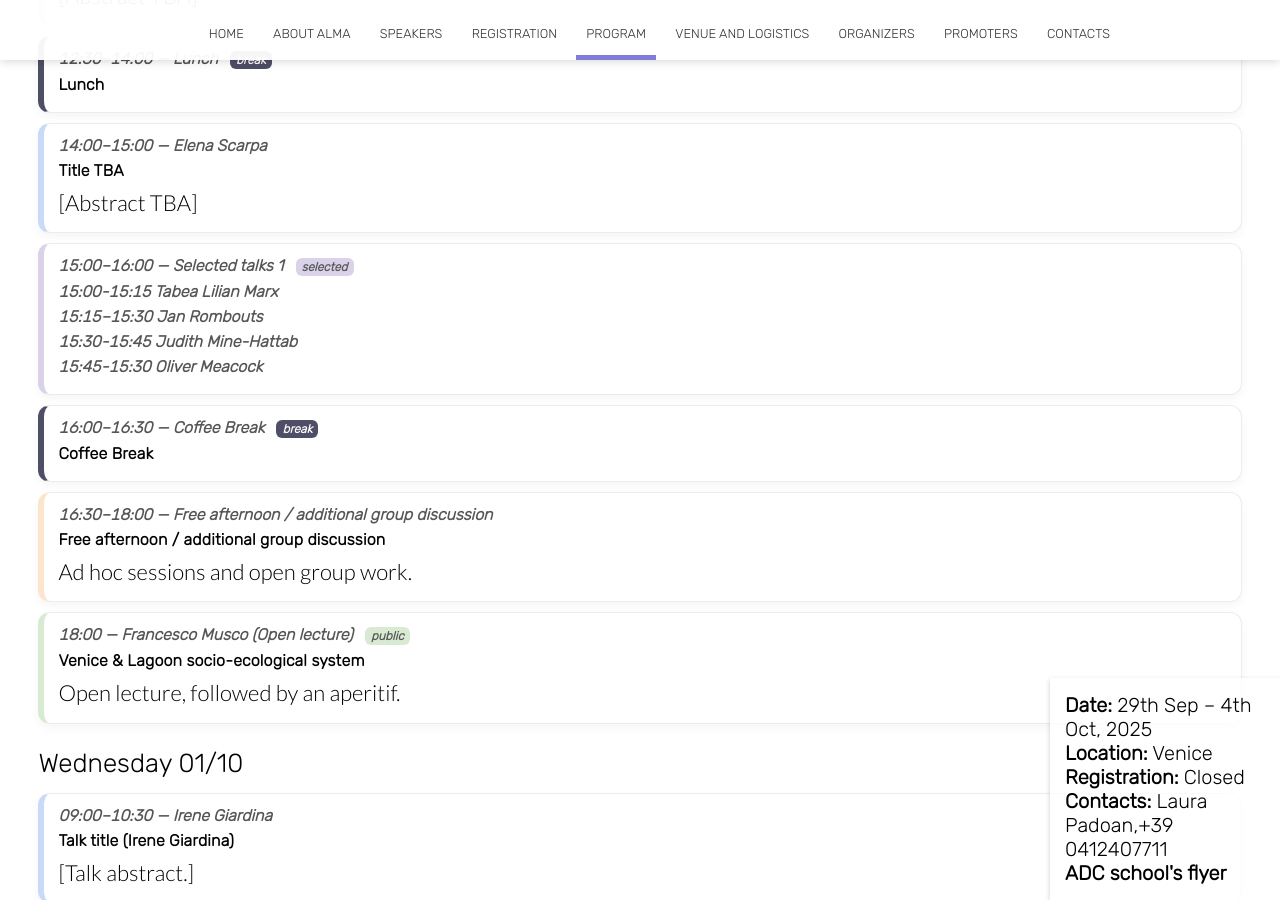
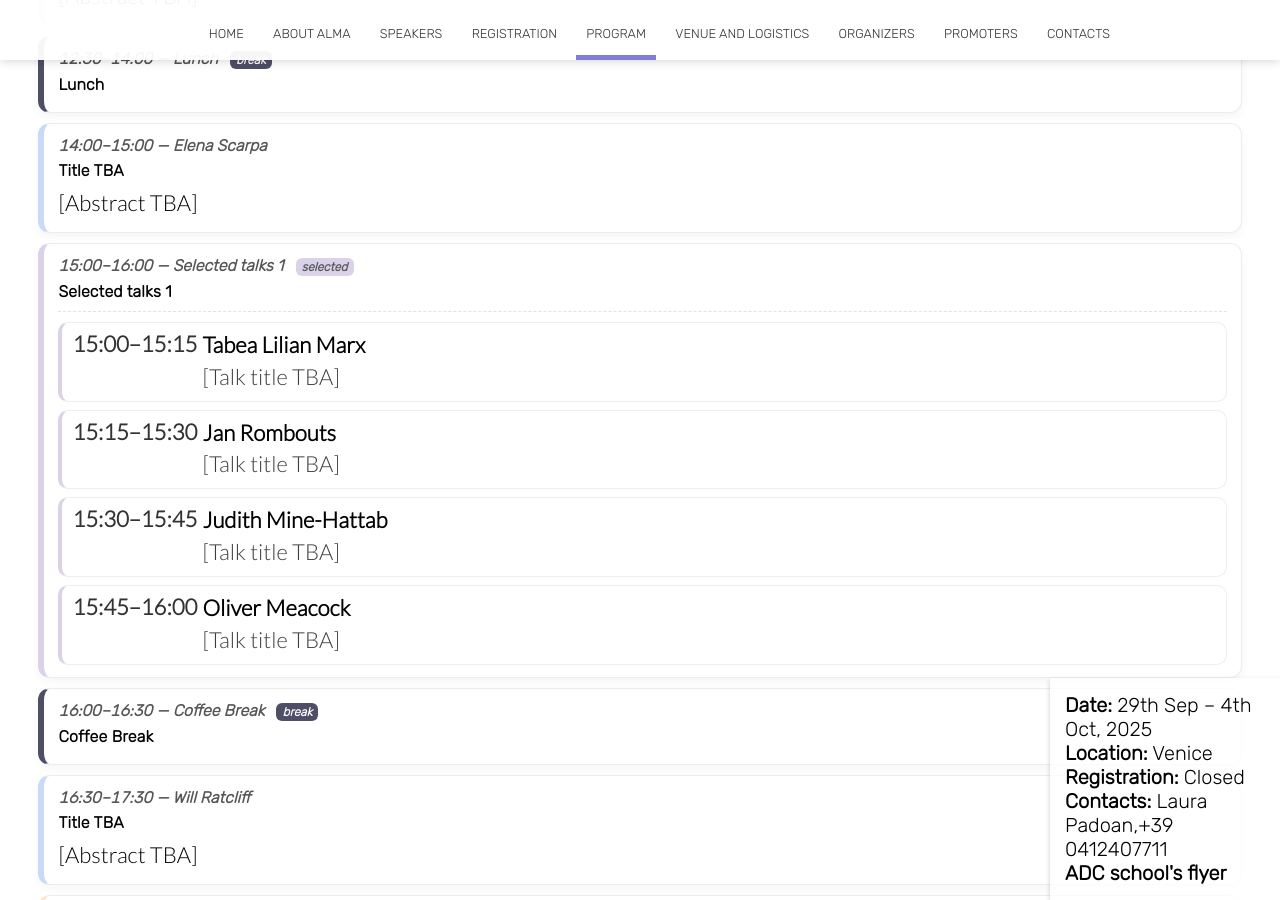
Before and after one commit to almadalcoschool/almadalcoschool.github.io, a Jekyll site: the page built from program.html, in a window 1280 px wide and 900 px high, scrolled down 3855 px. Built offline with Jekyll 4.4.1, drawn with Linux system fonts in a browser that asks for light colours; nearby versions of some CDN libraries; some of the changed text lies outside the part shown.

Commit message:
fix tuesday

```diff
--- a/program.html
+++ b/program.html
@@ -399,6 +399,71 @@ image: /images/home/paper_natEcoEvol2020.jpg
     .agenda { padding: clamp(12px, 4vw, 20px); }
     .agenda .slot { margin: 12px 0; }
     }
+
+    /* === Sub-slots (mini schedule inside a slot) === */
+    .agenda .subslots{
+    list-style: none;
+    margin: 10px 0 0;
+    padding: 10px 0 0;
+    border-top: 1px dashed #e2e2e2;
+    display: flex;
+    flex-direction: column;
+    gap: 8px;
+    }
+
+    /* Each sub-item as a compact card with a time column */
+    .agenda .subslot{
+    --sub-time-w: 120px;
+    display: grid;
+    grid-template-columns: var(--sub-time-w) 1fr;
+    gap: 10px;
+    align-items: start;
+    padding: 8px 10px;
+    border: 1px solid #eee;
+    border-left: 4px solid #ddd;
+    border-radius: 10px;
+    background: #fff;
+    }
+
+    /* Match the parent slot color on the left stripe */
+    .agenda .slot.talk     .subslot{ border-left-color: var(--c-talk); }
+    .agenda .slot.coffee   .subslot{ border-left-color: var(--c-coffee); }
+    .agenda .slot.lunch    .subslot{ border-left-color: var(--c-lunch); }
+    .agenda .slot.key      .subslot{ border-left-color: var(--c-key); }
+    .agenda .slot.discuss  .subslot{ border-left-color: var(--c-discuss); }
+    .agenda .slot.selected .subslot{ border-left-color: var(--c-selected); }
+    .agenda .slot.poster   .subslot{ border-left-color: var(--c-poster); }
+    .agenda .slot.visit    .subslot{ border-left-color: var(--c-visit); }
+
+    .agenda .subslot-time{
+    font-variant-numeric: tabular-nums;
+    font-weight: 700;
+    line-height: 1.2;
+    color: #333;
+    white-space: nowrap;
+    }
+
+    .agenda .subslot-body{
+    min-width: 0;
+    }
+
+    .agenda .subslot-speaker{
+    font-weight: 700;
+    line-height: 1.25;
+    }
+
+    .agenda .subslot-title{
+    margin-top: 2px;
+    line-height: 1.45;
+    color: #333;
+    opacity: .95;
+    }
+
+    /* Responsive time column on small screens */
+    @media (max-width: 767px){
+    .agenda .subslot{ --sub-time-w: 96px; }
+    }
+
   </style>
 </head>
 <body>
@@ -675,30 +740,68 @@ image: /images/home/paper_natEcoEvol2020.jpg
       <p>[Abstract TBA]</p>
     </div>
 
+
+    <!-- selected talks 1-->
+
     <div class="slot selected" id="tue-1500-selected1">
-      <div class="meta"><span class="time">15:00–16:00</span> — Selected talks 1 <span class="badge selected">selected</span></div>
-      <div class="meta"><span class="time">15:00-15:15</span> Tabea Lilian Marx </span></div>
-      <div class="meta"><span class="time">15:15–15:30</span> Jan Rombouts </span></div>
-      <div class="meta"><span class="time">15:30-15:45</span> Judith Mine-Hattab </span></div>
-      <div class="meta"><span class="time">15:45-15:30</span> Oliver Meacock </span></div>
-    </div>
+        <div class="meta">
+          <span class="time">15:00–16:00</span> — Selected talks 1
+          <span class="badge selected">selected</span>
+        </div>
+        <h3>Selected talks 1</h3>
+
+        <ul class="subslots" aria-label="Selected talks 1 schedule">
+          <li class="subslot">
+            <div class="subslot-time">15:00–15:15</div>
+            <div class="subslot-body">
+              <div class="subslot-speaker">Tabea Lilian Marx</div>
+              <div class="subslot-title">[Talk title TBA]</div>
+            </div>
+          </li>
+
+          <li class="subslot">
+            <div class="subslot-time">15:15–15:30</div>
+            <div class="subslot-body">
+              <div class="subslot-speaker">Jan Rombouts</div>
+              <div class="subslot-title">[Talk title TBA]</div>
+            </div>
+          </li>
+
+          <li class="subslot">
+            <div class="subslot-time">15:30–15:45</div>
+            <div class="subslot-body">
+              <div class="subslot-speaker">Judith Mine-Hattab</div>
+              <div class="subslot-title">[Talk title TBA]</div>
+            </div>
+          </li>
+
+          <li class="subslot">
+            <div class="subslot-time">15:45–16:00</div>
+            <div class="subslot-body">
+              <div class="subslot-speaker">Oliver Meacock</div>
+              <div class="subslot-title">[Talk title TBA]</div>
+            </div>
+          </li>
+        </ul>
+      </div>
+
 
     <div class="slot coffee">
       <div class="meta"><span class="time">16:00–16:30</span> — Coffee Break <span class="badge coffee">break</span></div>
       <h3>Coffee Break</h3>
     </div>
 
+    <div class="slot talk" id="tue-1400-scarpa">
+        <div class="meta"><span class="time">16:30–17:30</span> — <span class="speaker">Will Ratcliff</span></div>
+        <h3>Title TBA</h3>
+        <p>[Abstract TBA]</p>
+      </div>
+
     <div class="slot discuss" id="tue-1630-free">
-      <div class="meta"><span class="time">16:30–18:00</span> — Free afternoon / additional group discussion</div>
-      <h3>Free afternoon / additional group discussion</h3>
-      <p>Ad hoc sessions and open group work.</p>
+      <div class="meta"><span class="time">17:30–19:00</span> — Group discussion</div>
+      <h3>Group discussion</h3>
     </div>
 
-    <div class="slot visit" id="tue-1800-musco">
-      <div class="meta"><span class="time">18:00</span> — Francesco Musco (Open lecture) <span class="badge visit">public</span></div>
-      <h3>Venice &amp; Lagoon socio-ecological system</h3>
-      <p>Open lecture, followed by an aperitif.</p>
-    </div>
 
 
     <!-- ===== WEDNESDAY 01/10 ===== -->
@@ -833,6 +936,12 @@ image: /images/home/paper_natEcoEvol2020.jpg
       <div class="meta"><span class="time">16:00–16:30</span> — Coffee Break <span class="badge coffee">break</span></div>
       <h3>Coffee Break</h3>
     </div>
+
+    <div class="slot visit" id="tue-1800-musco">
+        <div class="meta"><span class="time">18:00</span> — Francesco Musco (Open lecture) <span class="badge visit">public</span></div>
+        <h3>Venice &amp; Lagoon socio-ecological system</h3>
+        <p>Open lecture, followed by an aperitif.</p>
+      </div>
 
 
     <!-- ===== SATURDAY 04/10 ===== -->
```
